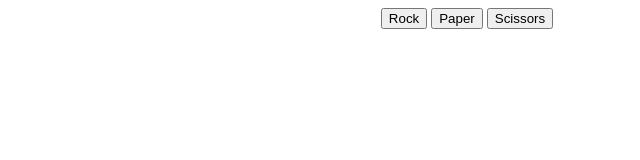
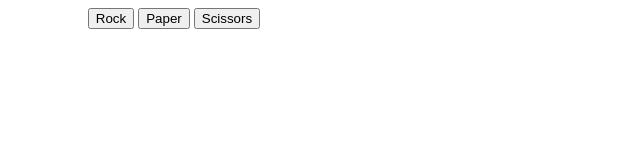
Before and after one commit to anniekao/rock_paper_scissors, a plain HTML site: page indexUI.html in a window 1280 px wide. Shown: the whole page, without its empty margins (173-813 px from the left). Drawn offline with Linux system fonts and the light colour scheme.

Commit message:
adjusted position of buttons in the html and css files

```diff
--- a/indexUI.html
+++ b/indexUI.html
@@ -1,16 +1,17 @@
 <!DOCTYPE html>
 <html>
   <head>
+    <link rel="stylesheet" href="rpc-style.css">
     <META HTTP-EQUIV="content-type" CONTENT="text/html; charset=utf-8">
     <title>Rock, Paper, Scissors</title>
   </head>
   <body>
 
-  <center>
+    <div id ="container">
       <button id="rock">Rock</button>
       <button id="paper">Paper</button>
       <button id="scissors">Scissors</button>
+    </div>
     <script src="rps.js"> </script>
-  </center>
   </body>
 </html>
--- a/rpc-style.css
+++ b/rpc-style.css
@@ -1,4 +1,4 @@
 #container {
   margin: auto;
-  width: 20%;
+  width: 60%;
 }
```
Lines whose indentation alone changed are shown as unchanged.
